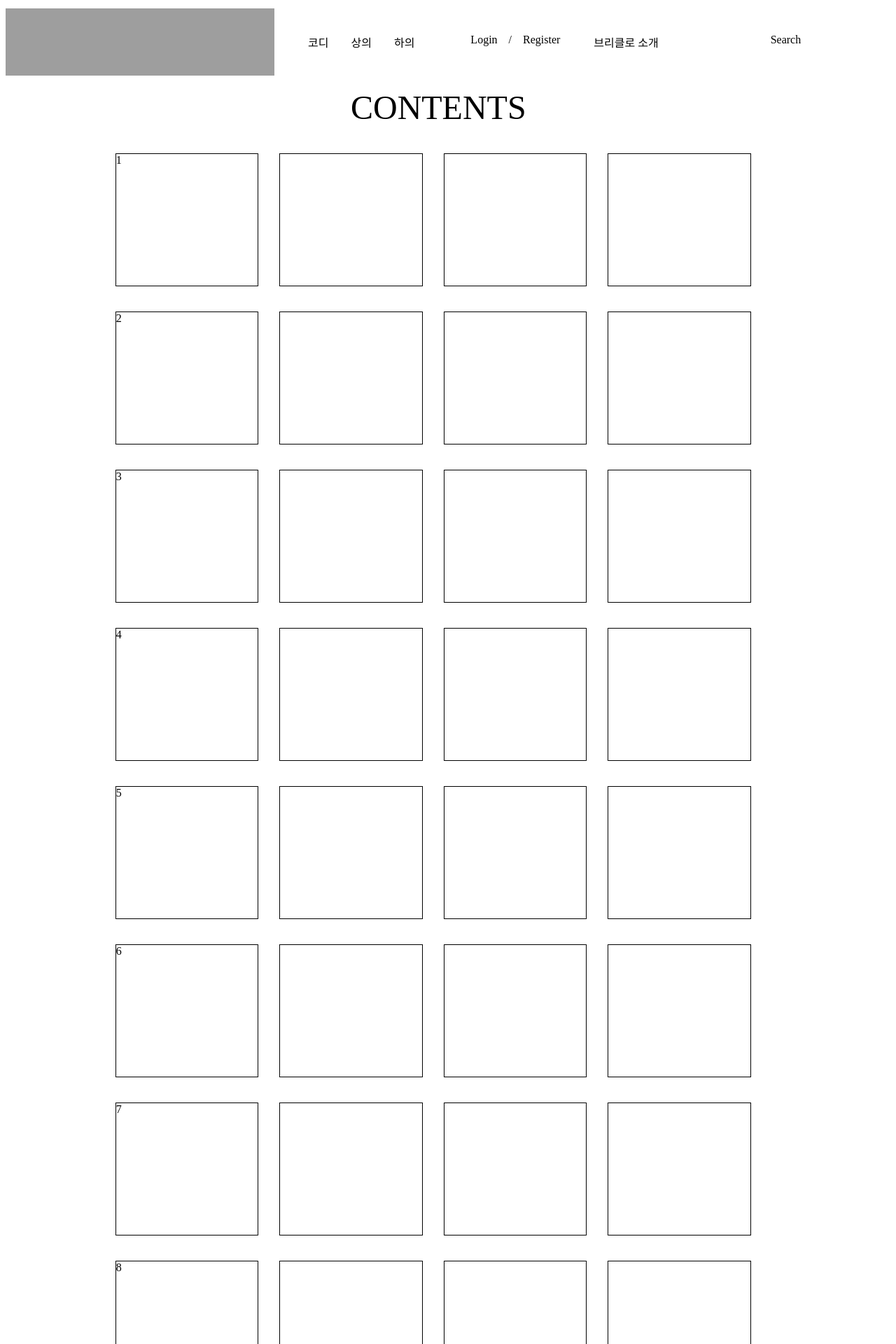
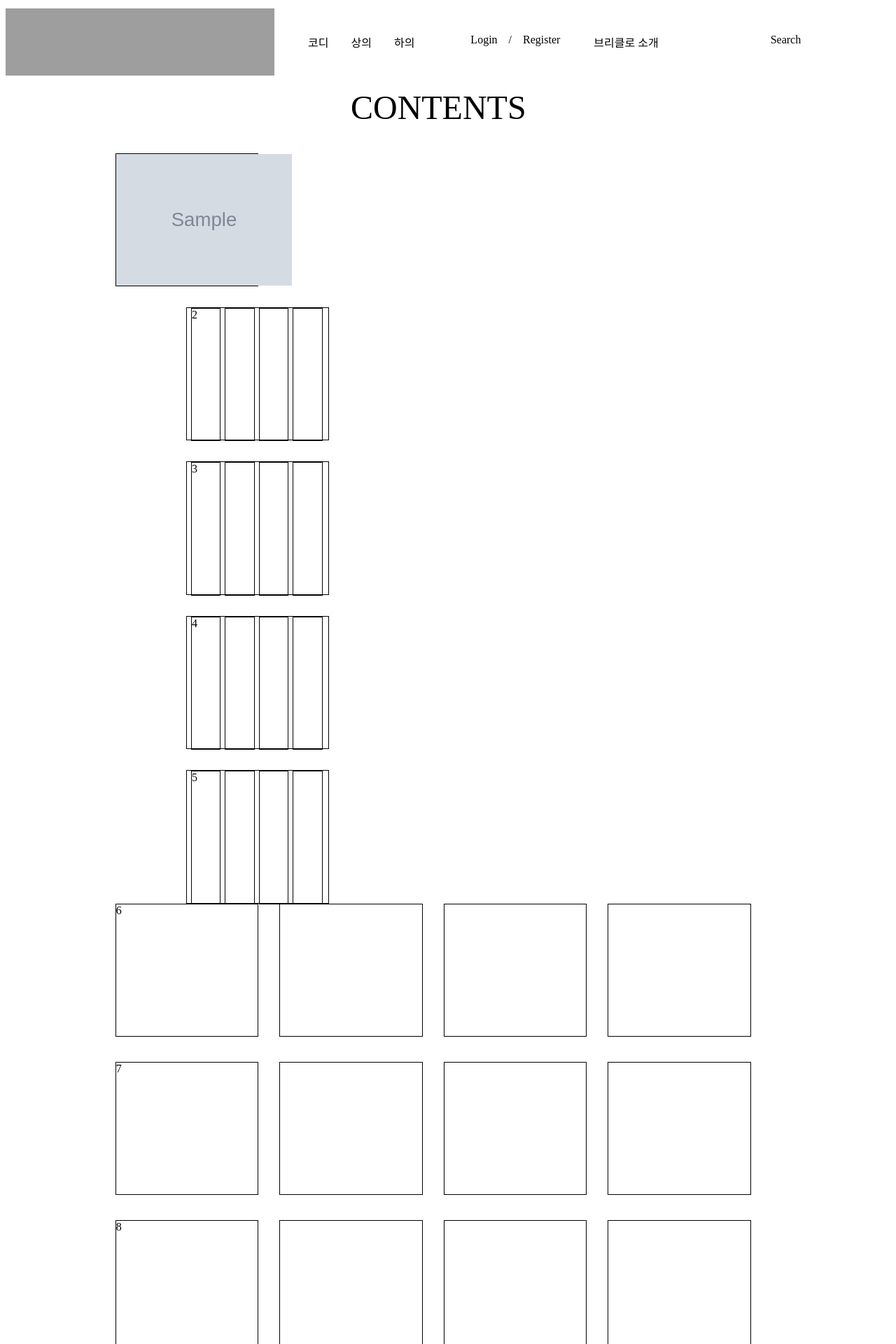
Before and after one commit to JaeSeung/project, a Django app: template product/templates/product/detail.html in a window 1280 px wide. Shown: the top 1920 px of the page at 70% size. Run offline with Django 3.2, Linux system fonts and the light colour scheme; the template is opened without the code that fills it: most values are stand-ins (such as "Sample title", 1, 10 or a date in 2020); grey boxes marked "Sample" are stand-in pictures; grey boxes are pictures that could not be loaded.

Commit message:
product image 추가

```diff
--- a/product/templates/product/detail.html
+++ b/product/templates/product/detail.html
@@ -44,6 +44,9 @@
       float:left;
       margin-left:3%;
     }
+    .product_main_image{
+    height : 100%;
+    }
   </style>
 </head>
 <body>
@@ -65,7 +68,14 @@
 
   <div class="gallery">
      <p1 style="margin-left:39%;font-size:3em">CONTENTS</p1>
-     <div class='row'><div>1</div><div></div><div></div><div></div></div>
+
+    {% for product in product_list %}
+     <div class='row'>
+                  <div>
+                    <img class="product_main_image" src="{{ product.main_photo.url}}"/>
+                  </div>
+
+    {% endfor %}
      <div class='row'><div>2</div><div></div><div></div><div></div></div>
      <div class='row'><div>3</div><div></div><div></div><div></div></div>
      <div class='row'><div>4</div><div></div><div></div><div></div></div>
```
Also changed, not shown: 1 other file.
